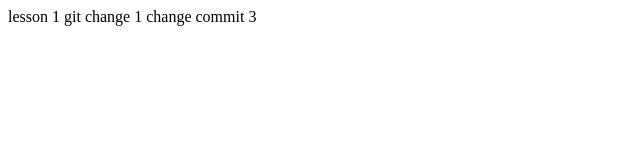
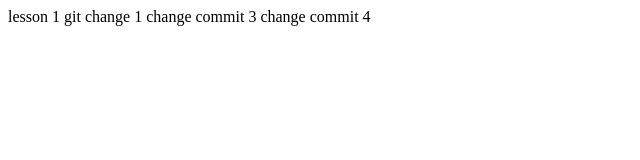
Before and after one commit to kseniabradlo/lesson1_Git_DZ, a plain HTML site: page index.html in a window 1280 px wide. Shown: the whole page, without its empty margins (0-640 px from the left). Drawn offline with Linux system fonts and the light colour scheme.

Commit message:
add change commit 4

```diff
--- a/index.html
+++ b/index.html
@@ -10,5 +10,6 @@
     lesson 1 git
     change 1
     change commit 3
+    change commit 4
 </body>
 </html>
```
